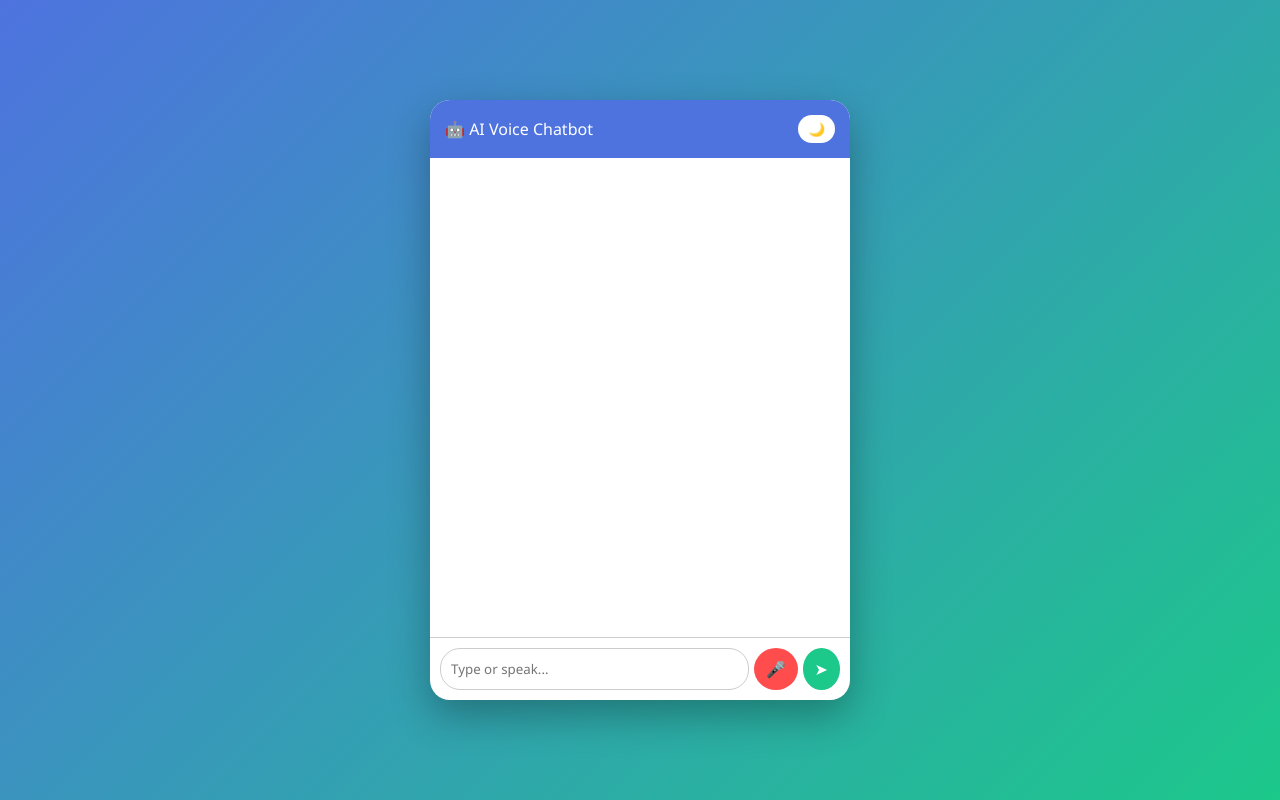
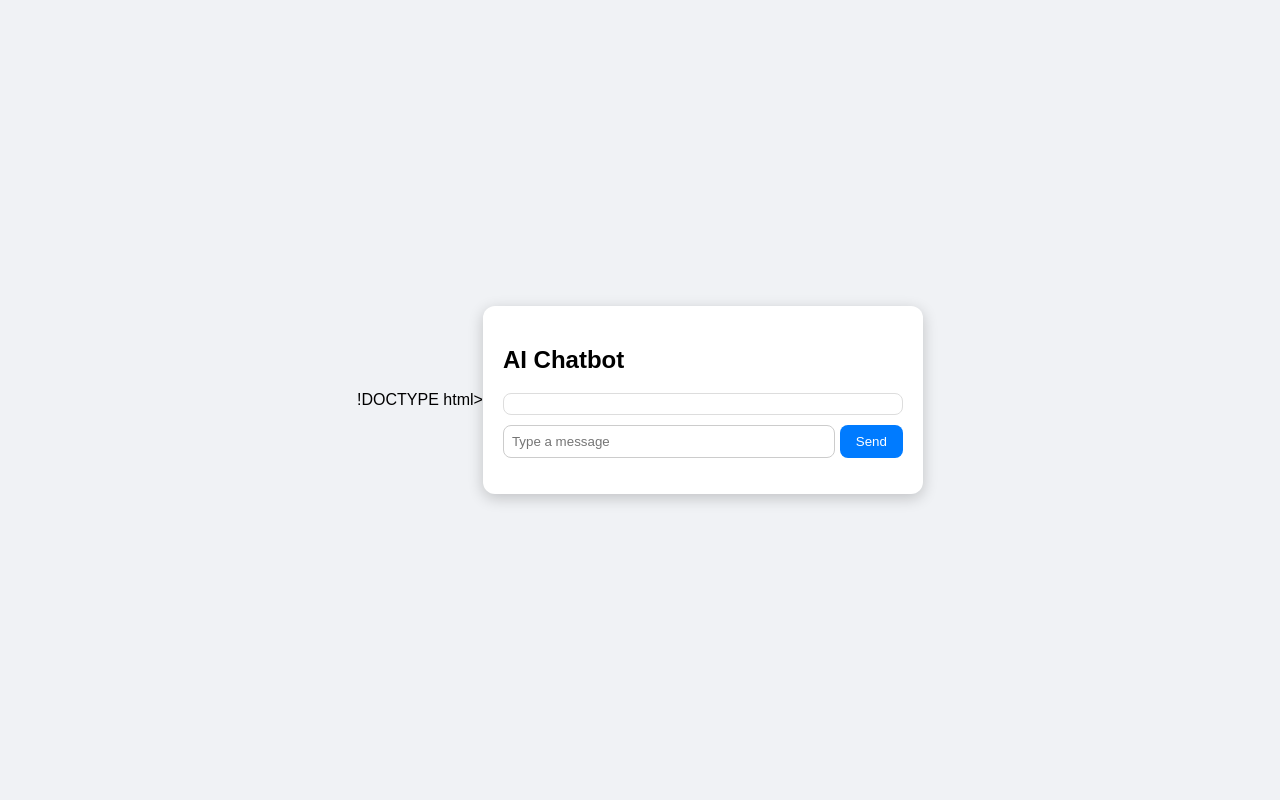
Before and after one commit to vijay7224/up, a Flask app: page / in a window 1280 px wide. Run offline with Flask 3, Linux system fonts and the light colour scheme.

Commit message:
Update index.html

```diff
--- a/sqlite/templates/index.html
+++ b/sqlite/templates/index.html
@@ -1,205 +1,124 @@
-
+!DOCTYPE html>
 <html lang="en">
 <head>
 <meta charset="UTF-8">
-<meta name="viewport" content="width=device-width, initial-scale=1.0">
-<title>AI Voice Combo Chatbot</title>
-
+<title>AI Chatbot</title>
 <style>
-*{margin:0;padding:0;box-sizing:border-box;font-family:Segoe UI,sans-serif;}
-
-body{
-    height:100vh;
-    display:flex;
-    justify-content:center;
-    align-items:center;
-    background:linear-gradient(135deg,#4e73df,#1cc88a);
-    transition:0.3s;
+body {
+    font-family: Arial, sans-serif;
+    background: #f0f2f5;
+    display: flex;
+    justify-content: center;
+    align-items: center;
+    height: 100vh;
+    margin: 0;
 }
-
-.dark{
-    background:#121212;
+.chat-container {
+    background: white;
+    width: 400px;
+    max-width: 90%;
+    padding: 20px;
+    border-radius: 12px;
+    box-shadow: 0 4px 15px rgba(0,0,0,0.2);
+    display: flex;
+    flex-direction: column;
 }
-
-.chat-container{
-    width:420px;
-    max-width:95%;
-    height:600px;
-    background:white;
-    border-radius:20px;
-    display:flex;
-    flex-direction:column;
-    box-shadow:0 15px 40px rgba(0,0,0,0.3);
-    overflow:hidden;
-    transition:0.3s;
+#chat-box {
+    flex: 1;
+    overflow-y: auto;
+    max-height: 400px;
+    margin-bottom: 10px;
+    padding: 10px;
+    border: 1px solid #ddd;
+    border-radius: 8px;
 }
-
-.dark .chat-container{
-    background:#1e1e1e;
-    color:white;
+.user-msg {
+    text-align: right;
+    margin: 5px 0;
+    color: white;
+    background: #007bff;
+    display: inline-block;
+    padding: 6px 12px;
+    border-radius: 12px;
 }
-
-.chat-header{
-    padding:15px;
-    background:#4e73df;
-    color:white;
-    display:flex;
-    justify-content:space-between;
-    align-items:center;
+.bot-msg {
+    text-align: left;
+    margin: 5px 0;
+    color: black;
+    background: #e5e5ea;
+    display: inline-block;
+    padding: 6px 12px;
+    border-radius: 12px;
 }
-
-.toggle-btn{
-    background:white;
-    border:none;
-    padding:5px 10px;
-    border-radius:20px;
-    cursor:pointer;
+#chat-form {
+    display: flex;
 }
-
-.chat-box{
-    flex:1;
-    padding:15px;
-    overflow-y:auto;
-    display:flex;
-    flex-direction:column;
+#user-input {
+    flex: 1;
+    padding: 8px;
+    border-radius: 8px;
+    border: 1px solid #ccc;
 }
-
-.message{
-    max-width:75%;
-    padding:10px 15px;
-    margin-bottom:10px;
-    border-radius:20px;
-    animation:fadeIn 0.3s ease-in-out;
+button {
+    padding: 8px 16px;
+    margin-left: 5px;
+    border-radius: 8px;
+    border: none;
+    background: #007bff;
+    color: white;
+    cursor: pointer;
 }
-
-.user{
-    background:#4e73df;
-    color:white;
-    align-self:flex-end;
+.typing {
+    display: inline-block;
+    border-right: 2px solid #333;
+    animation: blink 0.7s steps(1) infinite;
 }
-
-.bot{
-    background:#e4e6eb;
-    color:black;
-    align-self:flex-start;
+@keyframes blink {
+    50% { border-color: transparent; }
 }
-
-.dark .bot{
-    background:#333;
-    color:white;
-}
-
-@keyframes fadeIn{
-    from{opacity:0;transform:translateY(10px);}
-    to{opacity:1;transform:translateY(0);}
-}
-
-.chat-input{
-    display:flex;
-    padding:10px;
-    border-top:1px solid #ccc;
-}
-
-.chat-input input{
-    flex:1;
-    padding:10px;
-    border-radius:20px;
-    border:1px solid #ccc;
-    outline:none;
-}
-
-.chat-input button{
-    margin-left:5px;
-    padding:10px 12px;
-    border:none;
-    border-radius:50%;
-    cursor:pointer;
-    font-size:16px;
-}
-
-.send-btn{background:#1cc88a;color:white;}
-.mic-btn{background:#ff4d4d;color:white;}
 </style>
 </head>
 <body>
-
 <div class="chat-container">
-    <div class="chat-header">
-        🤖 AI Voice Chatbot
-        <button class="toggle-btn" onclick="toggleDark()">🌙</button>
-    </div>
-
-    <div class="chat-box" id="chatBox"></div>
-
-    <div class="chat-input">
-        <input type="text" id="userInput" placeholder="Type or speak...">
-        <button class="mic-btn" onclick="startListening()">🎤</button>
-        <button class="send-btn" onclick="sendMessage()">➤</button>
-    </div>
+    <h2>AI Chatbot</h2>
+    <div id="chat-box"></div>
+    <form id="chat-form">
+        <input type="text" id="user-input" placeholder="Type a message" required>
+        <button type="submit">Send</button>
+    </form>
 </div>
 
 <script>
-function toggleDark(){
-    document.body.classList.toggle("dark");
-}
+const form = document.getElementById("chat-form");
+const chatBox = document.getElementById("chat-box");
 
-function addMessage(text,className){
-    const div=document.createElement("div");
-    div.classList.add("message",className);
-    div.innerText=text;
-    document.getElementById("chatBox").appendChild(div);
-    document.getElementById("chatBox").scrollTop=9999;
-    return div;
-}
+form.addEventListener("submit", async (e) => {
+    e.preventDefault();
+    const message = document.getElementById("user-input").value;
+    chatBox.innerHTML += `<div class="user-msg">${message}</div>`;
+    document.getElementById("user-input").value = "";
 
-function sendMessage(){
-    let input=document.getElementById("userInput");
-    let message=input.value.trim();
-    if(message==="") return;
+    // Bot typing animation
+    const typingDiv = document.createElement("div");
+    typingDiv.className = "bot-msg typing";
+    typingDiv.textContent = "Typing...";
+    chatBox.appendChild(typingDiv);
+    chatBox.scrollTop = chatBox.scrollHeight;
 
-    addMessage(message,"user");
-    input.value="";
-
-    fetch("/chat",{
-        method:"POST",
-        headers:{"Content-Type":"application/json"},
-        body:JSON.stringify({message:message})
-    })
-    .then(res=>res.json())
-    .then(data=>{
-        addMessage(data.reply,"bot");
-        speak(data.reply);
-    })
-    .catch(()=>{
-        addMessage("Server Error","bot");
-    });
-}
-
-/* 🎤 Voice Input (Browser STT) */
-function startListening(){
-    if(!('webkitSpeechRecognition' in window)){
-        alert("Speech Recognition not supported");
-        return;
+    try {
+        const res = await fetch("/chat", {
+            method: "POST",
+            body: new URLSearchParams({message}),
+        });
+        const data = await res.json();
+        typingDiv.remove();
+        chatBox.innerHTML += `<div class="bot-msg">${data.reply}</div>`;
+        chatBox.scrollTop = chatBox.scrollHeight;
+    } catch(err) {
+        typingDiv.remove();
+        chatBox.innerHTML += `<div class="bot-msg">Error: ${err}</div>`;
     }
-
-    let recognition=new webkitSpeechRecognition();
-    recognition.lang="hi-IN";
-    recognition.start();
-
-    recognition.onresult=function(event){
-        let speechResult=event.results[0][0].transcript;
-        document.getElementById("userInput").value=speechResult;
-        sendMessage();
-    };
-}
-
-/* 🔊 Voice Output */
-function speak(text){
-    let speech=new SpeechSynthesisUtterance(text);
-    speech.lang="hi-IN";
-    window.speechSynthesis.speak(speech);
-}
+});
 </script>
-
 </body>
 </html>
```
